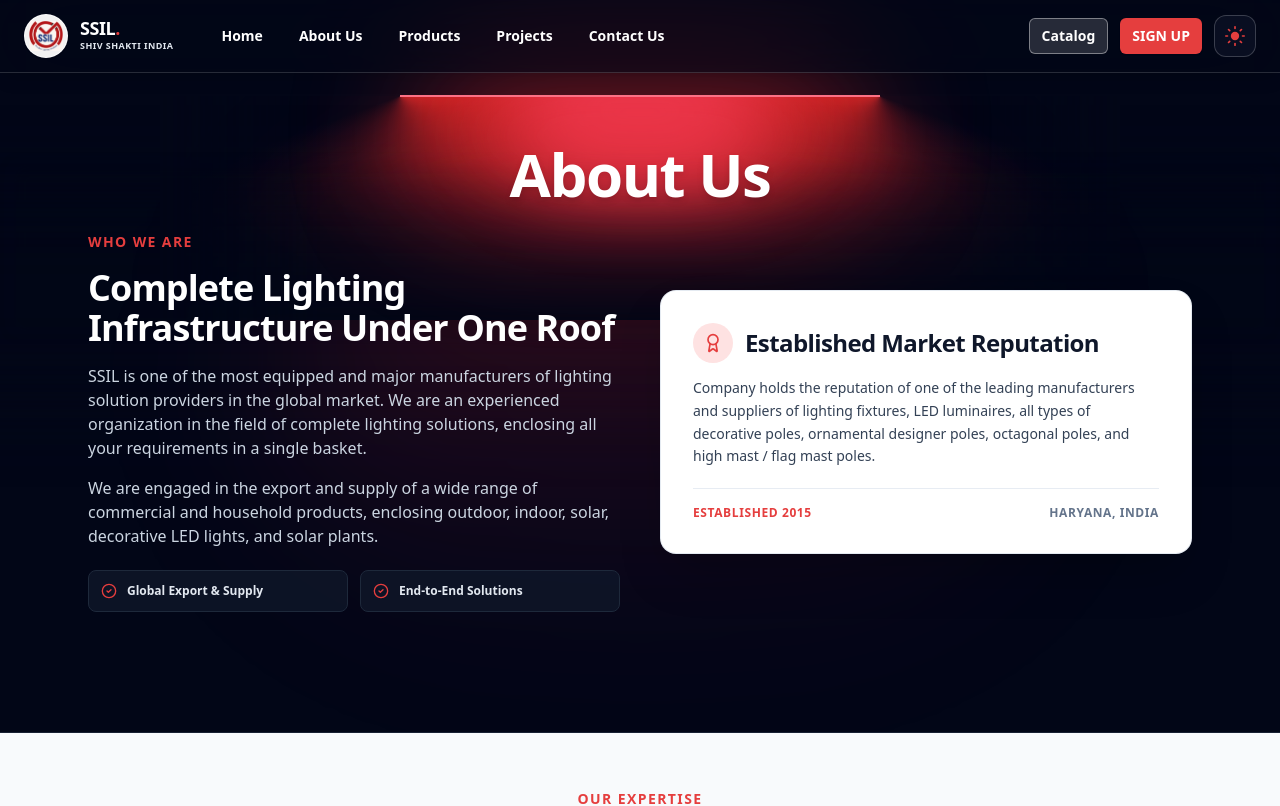
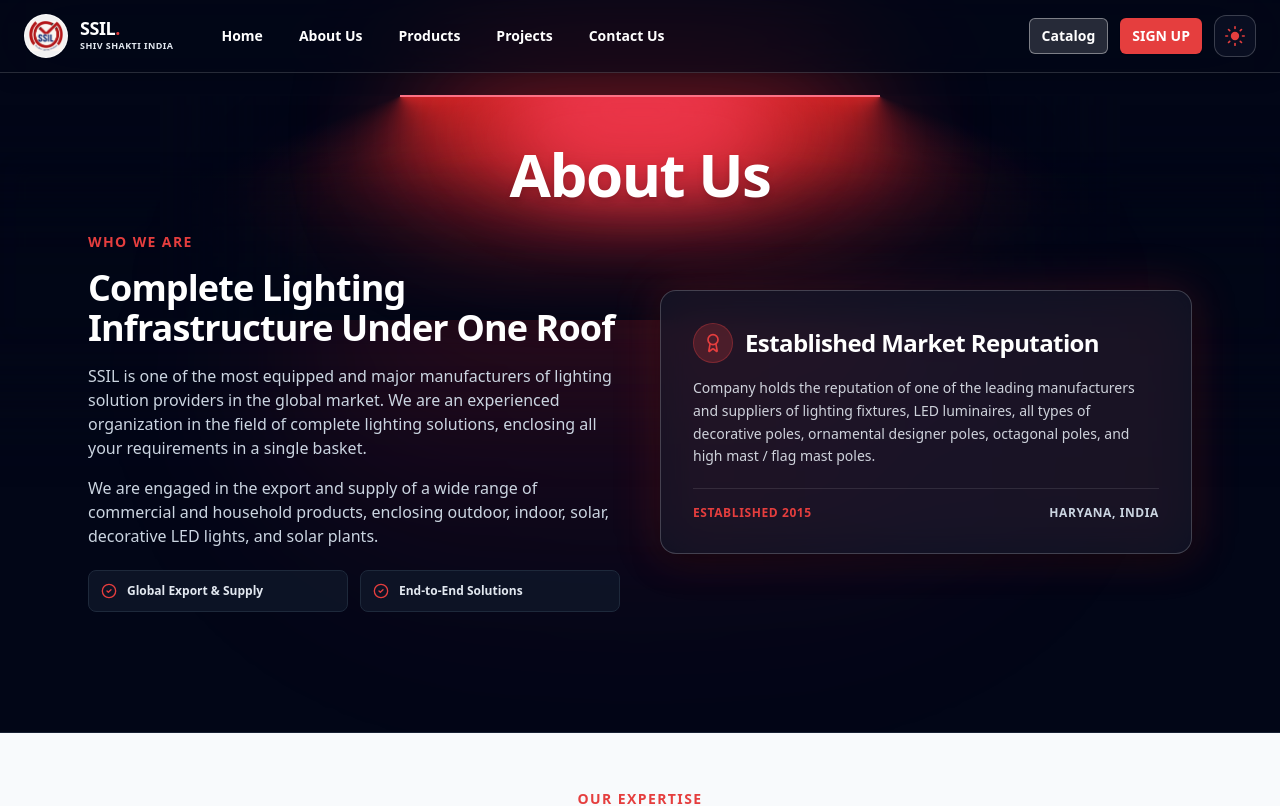
Before and after one commit to Harshit-SSPL/HarshitSSPL, a Next.js app in the folder frontend/: page /about in a window 1280 px wide. Shown: the top 806 px of the page. Built offline with nearby package versions, Linux system fonts and the light colour scheme.

Commit message:
Add glassmorphism to About Us reputation card

```diff
--- a/frontend/app/about/page.tsx
+++ b/frontend/app/about/page.tsx
@@ -77,24 +77,30 @@ export default function AboutPage() {
               </div>
             </div>
 
-            {/* Right Column: Established Market Reputation Card (WHITE / LIGHT CARD for Contrast) */}
-            <div className="relative rounded-2xl bg-white text-slate-900 p-6 sm:p-8 shadow-2xl border border-slate-200/90 transition-all">
+            {/* Right Column: Established Market Reputation Card (Premium Glassmorphism + SSIL Red Ambient Glow) */}
+            <div className="group relative rounded-2xl transition-all duration-300">
+              {/* Translucent Soft Red Ambient Backlight Layer */}
+              <div className="absolute -inset-0.5 rounded-2xl bg-gradient-to-r from-red-600/30 via-rose-500/20 to-red-600/30 opacity-75 blur-xl transition-all duration-500 group-hover:opacity-100 -z-10" />
+
+              {/* Glass Panel Surface */}
+              <div className="relative h-full w-full rounded-2xl bg-slate-900/65 dark:bg-slate-950/75 backdrop-blur-md border border-white/20 dark:border-slate-800/80 p-6 sm:p-8 shadow-[0_10px_30px_-5px_rgba(0,0,0,0.5)] group-hover:border-red-500/40 transition-all duration-300">
                 <div className="flex items-center gap-3 mb-3.5">
-                <div className="h-10 w-10 rounded-full bg-red-100 flex items-center justify-center text-ssil-red shrink-0">
+                  <div className="h-10 w-10 rounded-full bg-red-500/20 border border-red-500/30 flex items-center justify-center text-ssil-red shrink-0">
                     <Award className="h-5 w-5" />
                   </div>
-                <h3 className="text-xl sm:text-2xl font-extrabold tracking-tight text-slate-900">
+                  <h3 className="text-xl sm:text-2xl font-extrabold tracking-tight text-white">
                     Established Market Reputation
                   </h3>
                 </div>
 
-              <p className="text-sm text-slate-700 leading-relaxed mb-5 font-medium">
+                <p className="text-sm text-slate-200/90 dark:text-slate-300 leading-relaxed mb-5 font-normal">
                   Company holds the reputation of one of the leading manufacturers and suppliers of lighting fixtures, LED luminaires, all types of decorative poles, ornamental designer poles, octagonal poles, and high mast / flag mast poles.
                 </p>
 
-              <div className="pt-4 border-t border-slate-200/80 flex items-center justify-between text-xs font-bold text-slate-500 tracking-wider">
+                <div className="pt-4 border-t border-white/10 dark:border-slate-800/80 flex items-center justify-between text-xs font-bold tracking-wider">
                   <span className="text-ssil-red font-black">ESTABLISHED 2015</span>
-                <span>HARYANA, INDIA</span>
+                  <span className="text-slate-300 dark:text-slate-400">HARYANA, INDIA</span>
+                </div>
               </div>
             </div>
           </motion.div>
```
Lines whose indentation alone changed are shown as unchanged.
